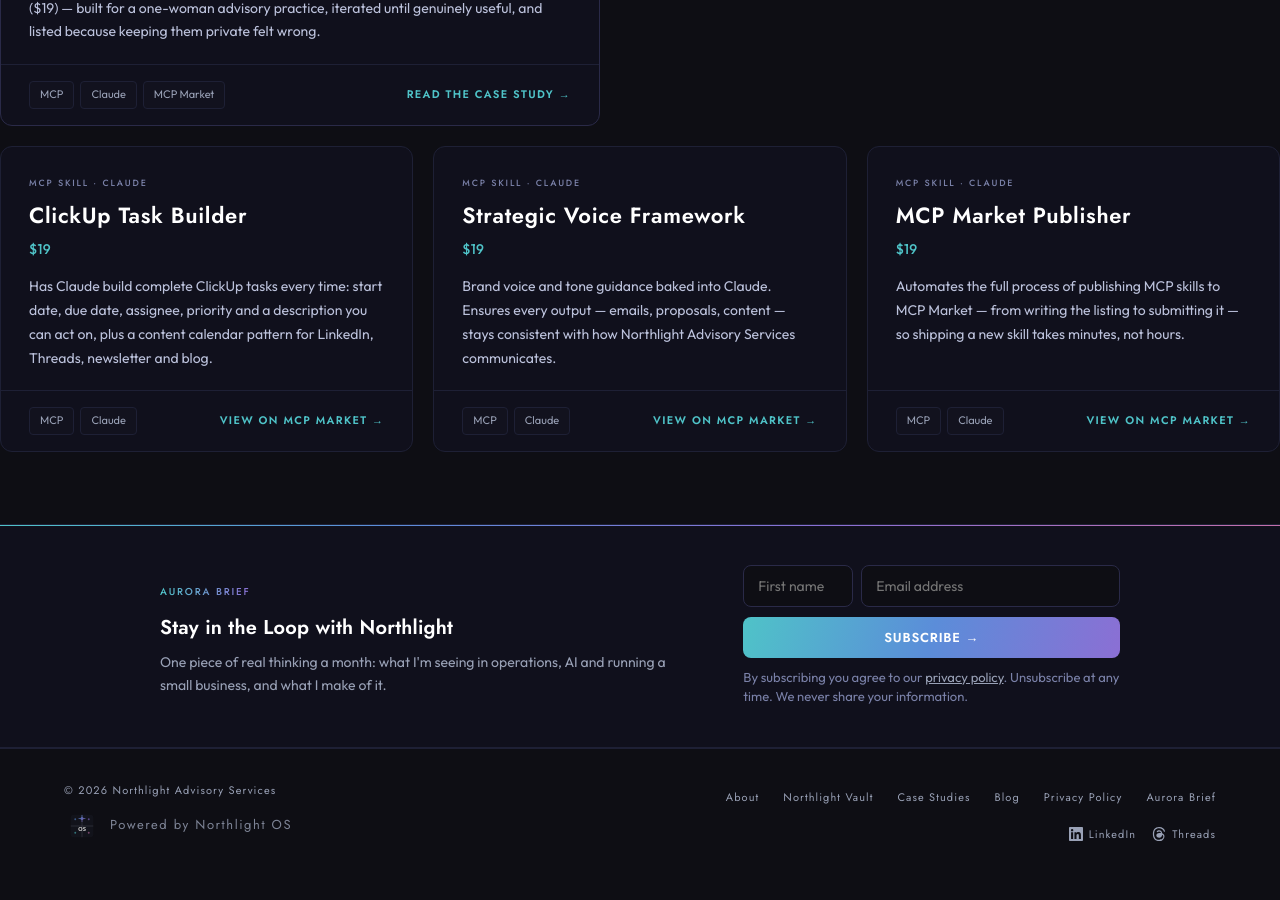
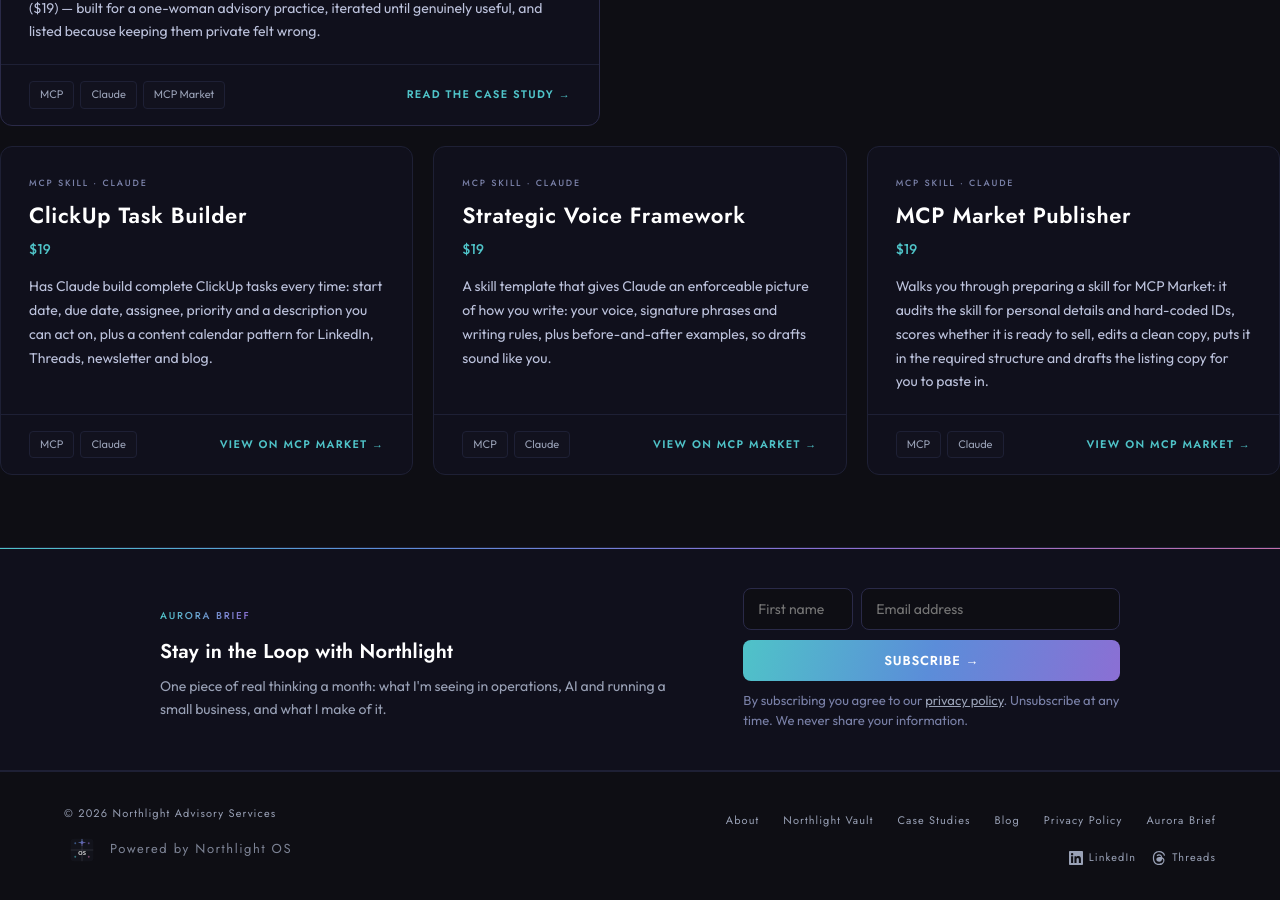
Before and after one commit to elizabethlemoine33-commits/bynorthlight-site, a Jekyll site: the page case-studies/index.html, which Jekyll copies as it is, in a window 1280 px wide and 900 px high, scrolled down 1735 px. Built offline with Jekyll 4.4.1, drawn with Linux system fonts in a browser that asks for light colours; before the commit the page ends 2611 px from its top, so only the background shows below that.

Commit message:
Case studies: correct Strategic Voice and Publisher card descriptions, paid-plan sentence
Co-Authored-By: Claude Sonnet 5.5 <noreply@anthropic.com>

```diff
--- a/case-studies/index.html
+++ b/case-studies/index.html
@@ -416,7 +416,7 @@
             <p class="case-tag">MCP Skill · Claude</p>
             <h3 class="case-title">Strategic Voice Framework</h3>
             <p class="case-subtitle" style="color: var(--glacial);">$19</p>
-            <p class="case-desc">Brand voice and tone guidance baked into Claude. Ensures every output — emails, proposals, content — stays consistent with how Northlight Advisory Services communicates.</p>
+            <p class="case-desc">A skill template that gives Claude an enforceable picture of how you write: your voice, signature phrases and writing rules, plus before-and-after examples, so drafts sound like you.</p>
           </div>
           <div class="case-card-footer">
             <div class="case-stack">
@@ -432,7 +432,7 @@
             <p class="case-tag">MCP Skill · Claude</p>
             <h3 class="case-title">MCP Market Publisher</h3>
             <p class="case-subtitle" style="color: var(--glacial);">$19</p>
-            <p class="case-desc">Automates the full process of publishing MCP skills to MCP Market — from writing the listing to submitting it — so shipping a new skill takes minutes, not hours.</p>
+            <p class="case-desc">Walks you through preparing a skill for MCP Market: it audits the skill for personal details and hard-coded IDs, scores whether it is ready to sell, edits a clean copy, puts it in the required structure and drafts the listing copy for you to paste in.</p>
           </div>
           <div class="case-card-footer">
             <div class="case-stack">
--- a/case-studies/northlight-skills-market.html
+++ b/case-studies/northlight-skills-market.html
@@ -595,7 +595,7 @@
         <h2 class="section-label" id="results-heading">Results</h2>
         <div class="answer-block"><p>The skills were published on July 3, 2026 and have had no sales as of October 2026.</p></div>
         <p class="cs-lead">All three skills were published on July 3, 2026. As of October 2026 there have been no sales. The marketplace is crowded, which leaves little room for a new seller to be seen, and I had planned on-site marketing that got crowded out by other work.</p>
-        <p class="cs-lead">I also can't tell what, if anything, people have done with the listings. Activity data is only available on a paid plan, at $19 a month, and I chose not to pay for visibility into something that had not yet earned anything.</p>
+        <p class="cs-lead">I also can't tell what, if anything, people have done with the listings. MCP Market's Pro plan is $19 a month, but the Activity page that reports usage is marked as an Enterprise feature, and the Pro plan's feature list does not mention listing views. I chose not to pay to find out, for something that had not yet earned anything.</p>
       </section>
     </div>
 
```
